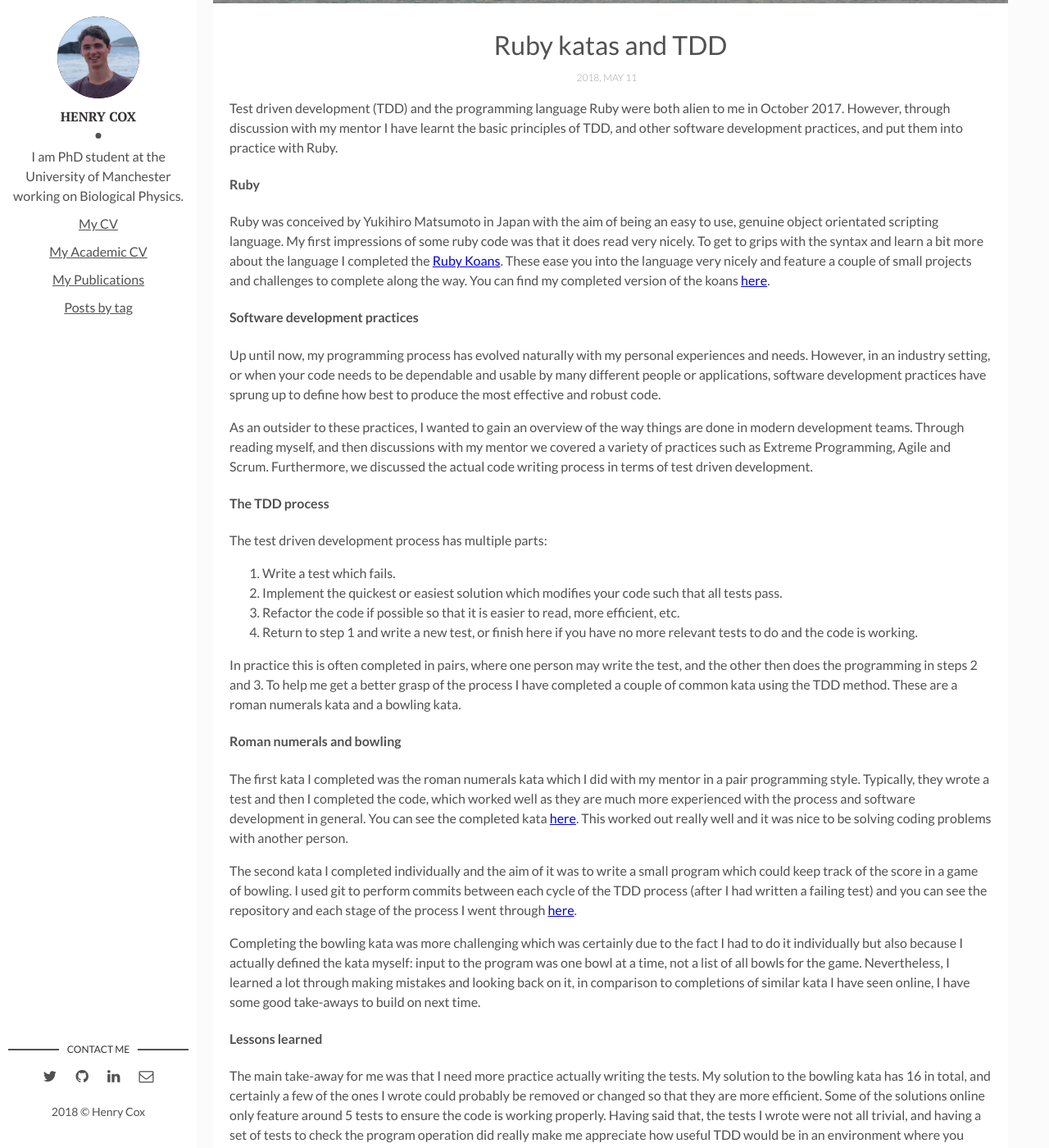
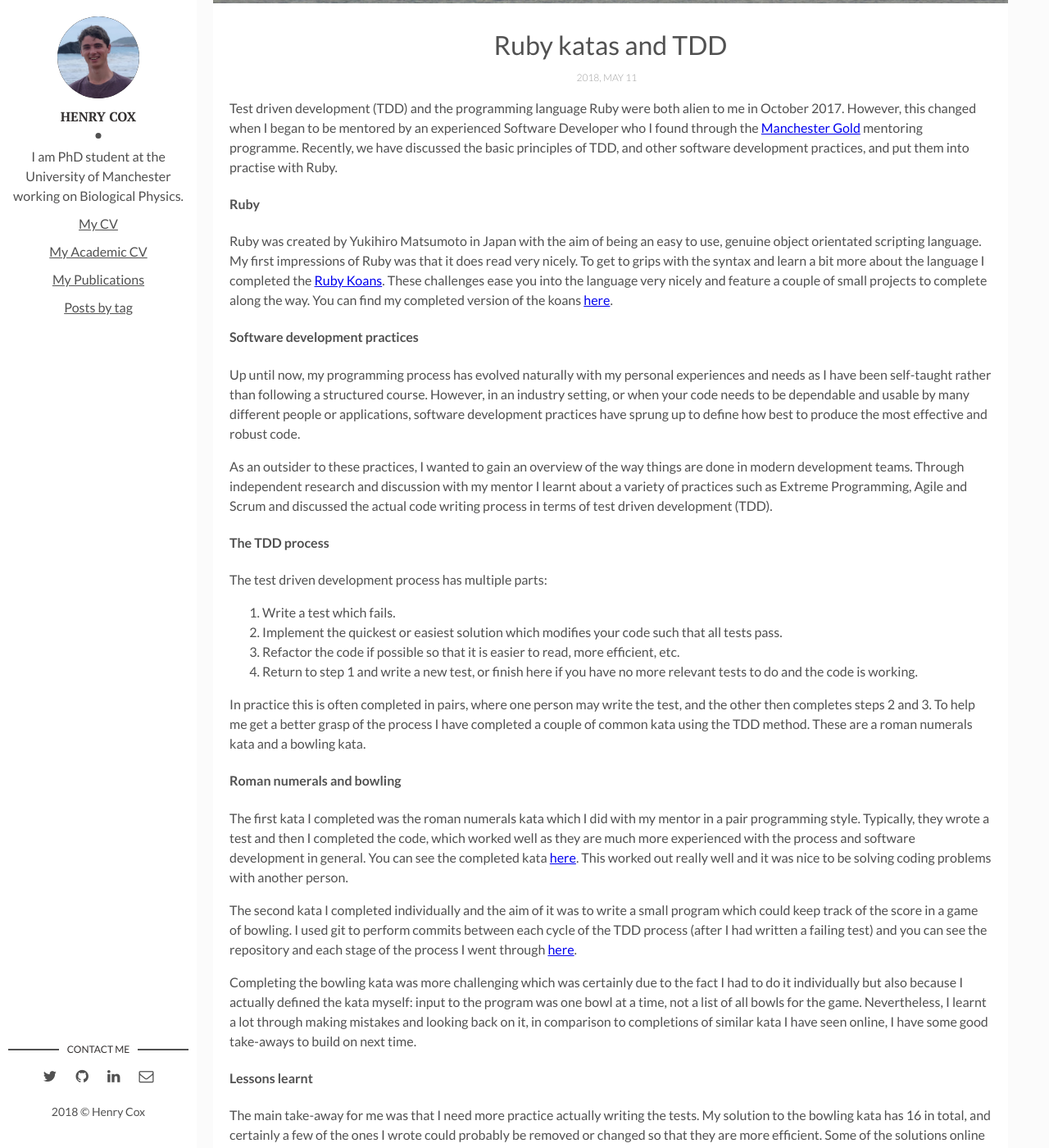
Before and after one commit to H-Cox/H-Cox.github.io, a Jekyll site: the page built from _posts/2018-05-12-ruby-kata-and-tdd.md, in a window 1280 px wide and 1400 px high, scrolled down 516 px. Shown: the whole window at 82% size. Built offline with Jekyll 4.4.1, drawn with Linux system fonts in a browser that asks for light colours; some of the changed text lies outside the part shown.

Commit message:
grammatical fixes

```diff
--- a/_layouts/post.html
+++ b/_layouts/post.html
@@ -16,11 +16,6 @@ layout: main
       </header>
       {{content | markdownify}}
       <div class="page-footer">
-        <div class="page-share">
-          <a href="https://twitter.com/intent/tweet?text={{ page.title }}&url={{ site.url }}{{ page.url }}" title="Share on Twitter" rel="nofollow" target="_blank">Twitter</a>
-          <a href="https://facebook.com/sharer.php?u={{ site.url }}{{ page.url }}" title="Share on Facebook" rel="nofollow" target="_blank">Facebook</a>
-          <a href="https://plus.google.com/share?url={{ site.url }}{{ page.url }}" title="Share on Google+" rel="nofollow" target="_blank">Google+</a>
-        </div>
         <div class="page-tag">
           {% for tag in page.tags %}
             <a href="{{site.baseurl}}/tags#{{tag}}" class="tag">&#35; {{ tag }}</a>
--- a/_posts/2018-04-16-hello-world.markdown
+++ b/_posts/2018-04-16-hello-world.markdown
@@ -15,7 +15,7 @@ If you are interested in my academic work then I recommend you have a look at my
 
 I began my PhD with no real programming experience, however over the course of the last three years I have written and used hundreds of MatLab scripts to perform advanced modelling and analysis of the data I have collected. Often involving combining data from multiple sources, and performing complex image analysis. This has given me a taste for developing my skills further and so I have begun to write small programs, primarily in python, to help hone my skills. Most of these are uploaded to my [GitHub page][GitHub] and I plan to rewrite some of these (potentially in ruby and with TDD techniques) in future.
 
-Look out for more detailed posts about specific aspects of my PhD and personal projects in the future. If you are interested you can also take a look at my [CV](../CV.pdf).
+Look out for more detailed posts about specific aspects of my PhD and personal projects in the future. If you are interested you can also take a look at my [CV](../CV-Henry-Cox-2018-10.pdf).
 
 Thanks for reading!
 
--- a/_posts/2018-05-12-ruby-kata-and-tdd.md
+++ b/_posts/2018-05-12-ruby-kata-and-tdd.md
@@ -7,17 +7,17 @@ img: croatiaislands.jpg
 tags: [Ruby, TDD]
 ---
 
-Test driven development (TDD) and the programming language Ruby were both alien to me in October 2017. However, through discussion with my mentor I have learnt the basic principles of TDD, and other software development practices, and put them into practice with Ruby.
+Test driven development (TDD) and the programming language Ruby were both alien to me in October 2017. However, this changed when I began to be mentored by an experienced Software Developer who I found through the [Manchester Gold][Manchester gold] mentoring programme. Recently, we have discussed the basic principles of TDD, and other software development practices, and put them into practise with Ruby.
 
 #### Ruby
 
-Ruby was conceived by Yukihiro Matsumoto in Japan with the aim of being an easy to use, genuine object orientated scripting language. My first impressions of some ruby code was that it does read very nicely. To get to grips with the syntax and learn a bit more about the language I completed the [Ruby Koans][RB Koans]. These ease you into the language very nicely and feature a couple of small projects and challenges to complete along the way. You can find my completed version of the koans [here][my kaons].
+Ruby was created by Yukihiro Matsumoto in Japan with the aim of being an easy to use, genuine object orientated scripting language. My first impressions of Ruby was that it does read very nicely. To get to grips with the syntax and learn a bit more about the language I completed the [Ruby Koans][RB Koans]. These challenges ease you into the language very nicely and feature a couple of small projects to complete along the way. You can find my completed version of the koans [here][my kaons].
 
 #### Software development practices
 
-Up until now, my programming process has evolved naturally with my personal experiences and needs. However, in an industry setting, or when your code needs to be dependable and usable by many different people or applications, software development practices have sprung up to define how best to produce the most effective and robust code.
+Up until now, my programming process has evolved naturally with my personal experiences and needs as I have been self-taught rather than following a structured course. However, in an industry setting, or when your code needs to be dependable and usable by many different people or applications, software development practices have sprung up to define how best to produce the most effective and robust code.
 
-As an outsider to these practices, I wanted to gain an overview of the way things are done in modern development teams. Through reading myself, and then discussions with my mentor we covered a variety of practices such as Extreme Programming, Agile and Scrum. Furthermore, we discussed the actual code writing process in terms of test driven development.
+As an outsider to these practices, I wanted to gain an overview of the way things are done in modern development teams. Through independent research and discussion with my mentor I learnt about a variety of practices such as Extreme Programming, Agile and Scrum and discussed the actual code writing process in terms of test driven development (TDD).
 
 #### The TDD process
 
@@ -28,7 +28,7 @@ The test driven development process has multiple parts:
 3. Refactor the code if possible so that it is easier to read, more efficient, etc.
 4. Return to step 1 and write a new test, or finish here if you have no more relevant tests to do and the code is working.
 
-In practice this is often completed in pairs, where one person may write the test, and the other then does the programming in steps 2 and 3. To help me get a better grasp of the process I have completed a couple of common kata using the TDD method. These are a roman numerals kata and a bowling kata.
+In practice this is often completed in pairs, where one person may write the test, and the other then completes steps 2 and 3. To help me get a better grasp of the process I have completed a couple of common kata using the TDD method. These are a roman numerals kata and a bowling kata.
 
 #### Roman numerals and bowling
 
@@ -36,9 +36,9 @@ The first kata I completed was the roman numerals kata which I did with my mento
 
 The second kata I completed individually and the aim of it was to write a small program which could keep track of the score in a game of bowling. I used git to perform commits between each cycle of the TDD process (after I had written a failing test) and you can see the repository and each stage of the process I went through [here][bowling].
 
-Completing the bowling kata was more challenging which was certainly due to the fact I had to do it individually but also because I actually defined the kata myself: input to the program was one bowl at a time, not a list of all bowls for the game. Nevertheless, I learned a lot through making mistakes and looking back on it, in comparison to completions of similar kata I have seen online, I have some good take-aways to build on next time.
+Completing the bowling kata was more challenging which was certainly due to the fact I had to do it individually but also because I actually defined the kata myself: input to the program was one bowl at a time, not a list of all bowls for the game. Nevertheless, I learnt a lot through making mistakes and looking back on it, in comparison to completions of similar kata I have seen online, I have some good take-aways to build on next time.
 
-#### Lessons learned
+#### Lessons learnt
 
 The main take-away for me was that I need more practice actually writing the tests. My solution to the bowling kata has 16 in total, and certainly a few of the ones I wrote could probably be removed or changed so that they are more efficient. Some of the solutions online only feature around 5 tests to ensure the code is working properly. Having said that, the tests I wrote were not all trivial, and having a set of tests to check the program operation did really make me appreciate how useful TDD would be in an environment where you need to keep updating or working on the code.
 
@@ -46,6 +46,7 @@ Furthermore, I am glad that now I can descibe the basic principles behind modern
 
 Photo: Islands near Zadar, Croatia
 
+[Manchester gold]:http://www.careers.manchester.ac.uk/experience/mentoring/mangold/
 [RB Koans]:http://rubykoans.com
 [my kaons]:https://github.com/H-Cox/Ruby-Koans
 [roman]:https://github.com/H-Cox/roman-numerals-kata
```
Also changed, not shown: _posts/2018-06-13-my-publications.md (+3 -3 lines), _posts/2018-08-26-super-resolution-microscopy-with-STORM.md (+12 -12 lines), 2 other files.
